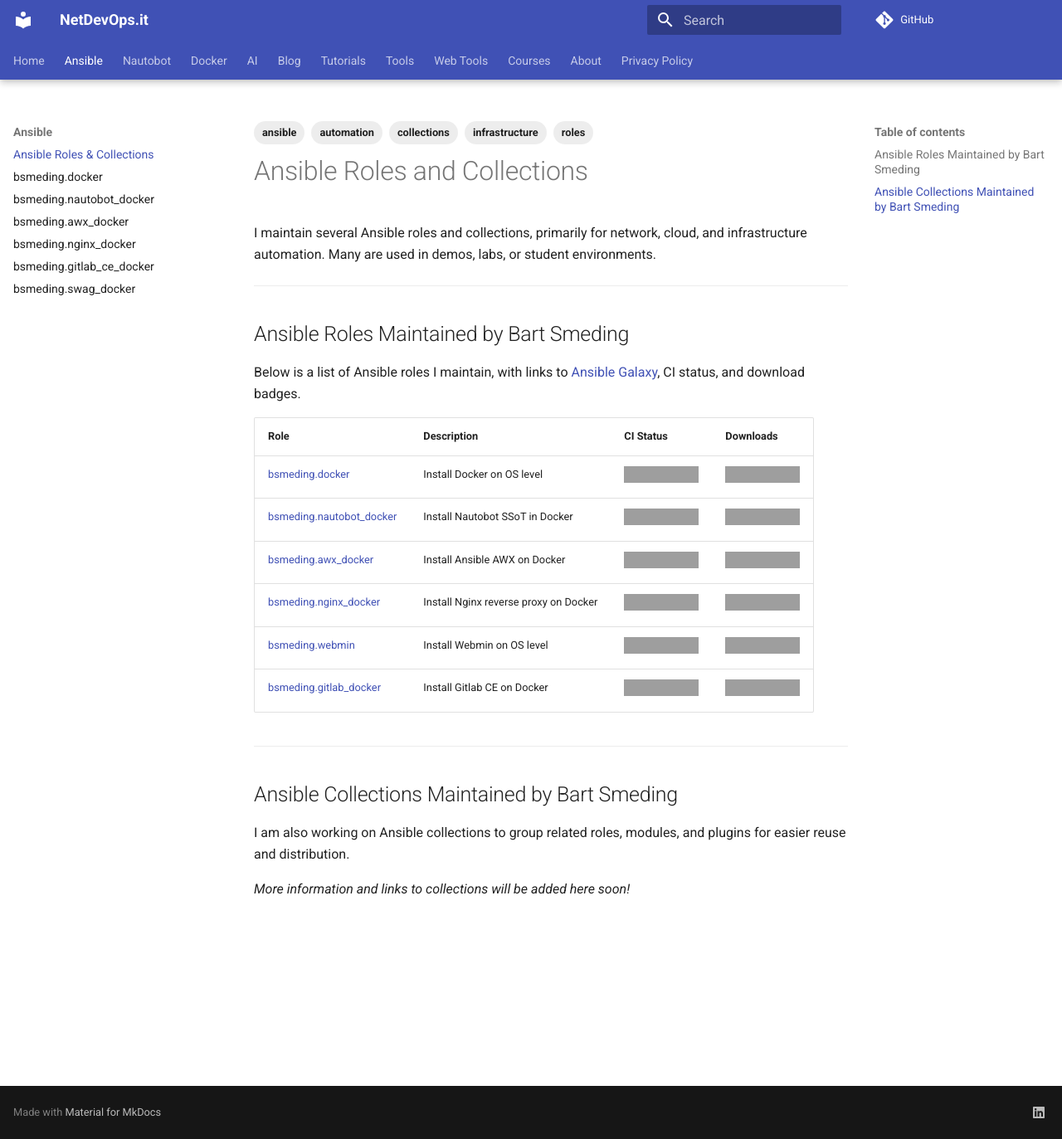
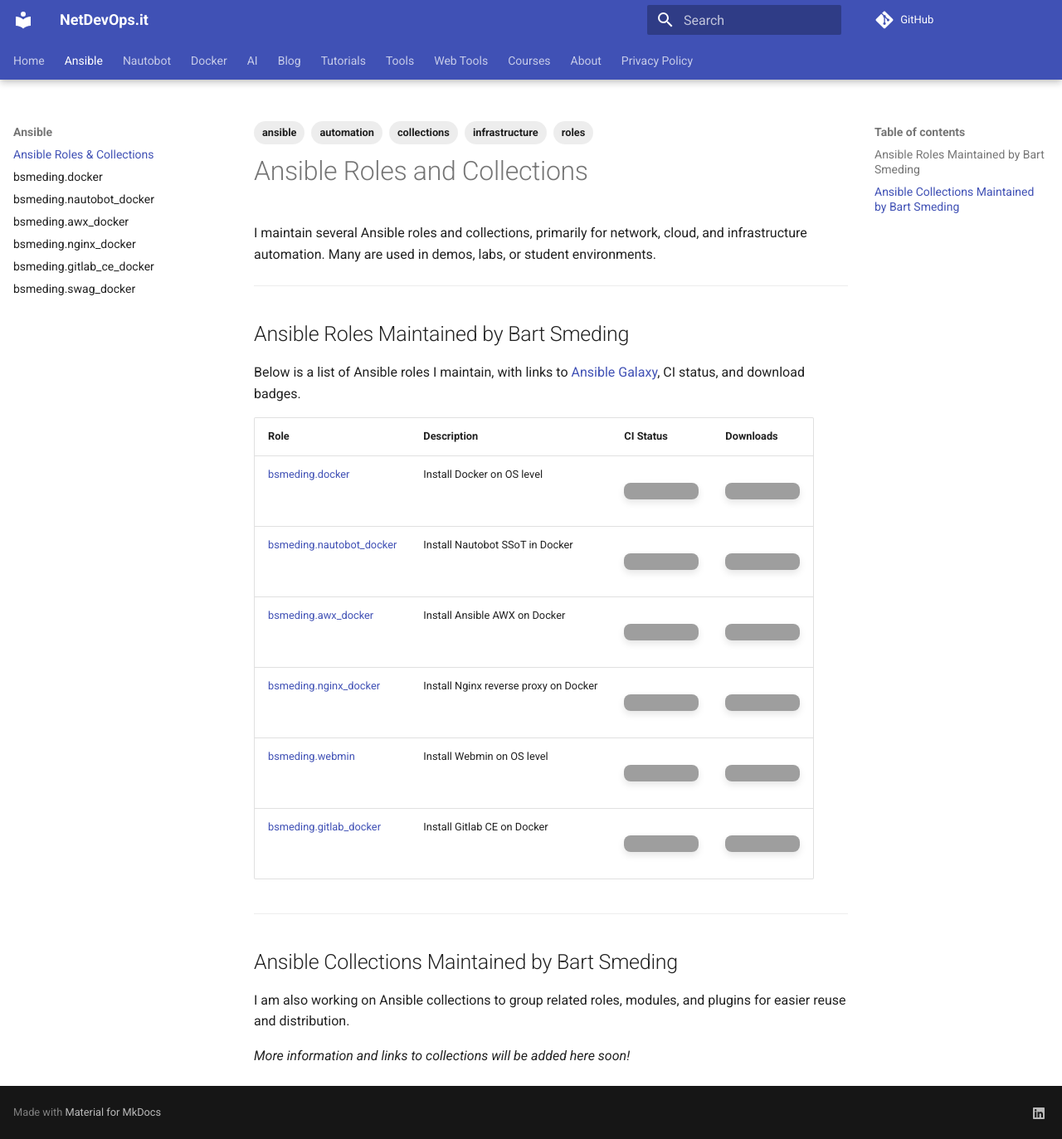
Before and after one commit to bsmeding/bsmeding.github.io, an MkDocs documentation site: the page built from docs/ansible_roles_and_collections.md, in a window 1280 px wide and 1373 px high. Shown: the whole window at 83% size. Built offline with MkDocs 1.6.1 and Material for MkDocs 9.7.7, drawn with Linux system fonts in a browser that asks for light colours; comment, search, counter and statistics services are not loaded; grey boxes are pictures that could not be loaded.

Commit message:
picture height

```diff
--- a/docs/css/full-width.css
+++ b/docs/css/full-width.css
@@ -36,16 +36,21 @@
     width: 100% !important;
 }
 
-/* Make images full width */
+/* Make images larger and more prominent */
 .md-typeset img {
     max-width: 100% !important;
     width: auto !important;
+    height: auto !important;
+    display: block !important;
+    margin: 1rem auto !important;
+    border-radius: 8px !important;
+    box-shadow: 0 4px 8px rgba(0, 0, 0, 0.1) !important;
 }
 
-/* Tool images - override full width for specific sizing */
+/* Tool images - keep specific sizing for tool images */
 .md-typeset img.tool-image {
-    max-width: 300px !important;
-    width: 300px !important;
+    max-width: 400px !important;
+    width: 400px !important;
     height: auto !important;
     display: block !important;
     margin: 0 auto !important;
```
